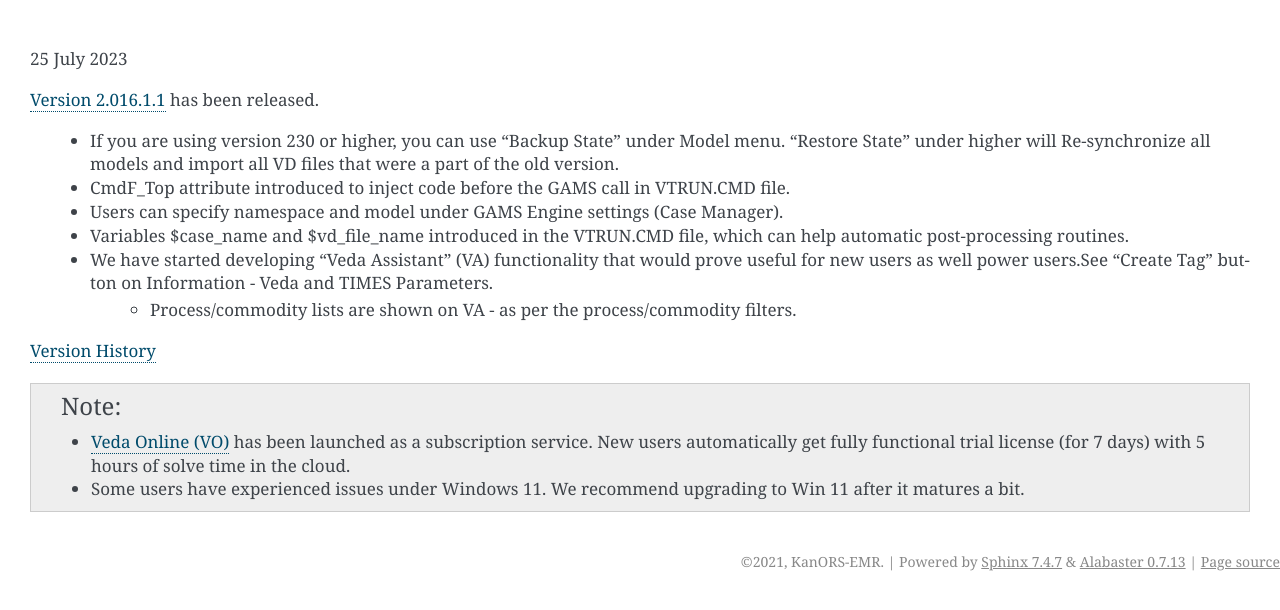
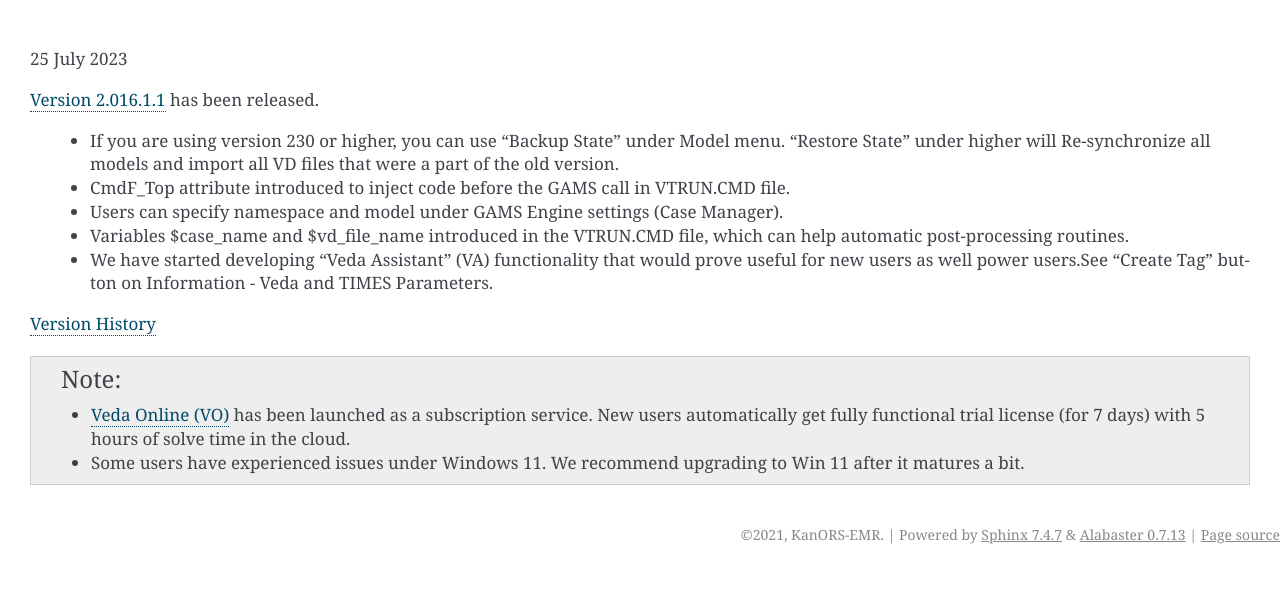
Before and after one commit to kanors-emr/Veda-start-page-news, a Sphinx documentation site: the page built from docs/source/index.rst, in a window 1280 px wide. Shown: the top 610 px of the page. Built offline with Sphinx 7.4.7, drawn with Linux system fonts in a browser that asks for light colours.

Commit message:
test (attempt)

```diff
--- a/docs/source/index.rst
+++ b/docs/source/index.rst
@@ -14,7 +14,6 @@
    * Users can specify namespace and model under GAMS Engine settings (Case Manager).
    * Variables $case_name and $vd_file_name introduced in the VTRUN.CMD file, which can help automatic post-processing routines.
    * We have started developing "Veda Assistant" (VA) functionality that would prove useful for new users as well power users.See "Create Tag" button on Information - Veda and TIMES Parameters.
-         * Process/commodity lists are shown on VA - as per the process/commodity filters.
 
 `Version History <https://veda-documentation.readthedocs.io/en/latest/pages/version_history.html>`_
 
```
